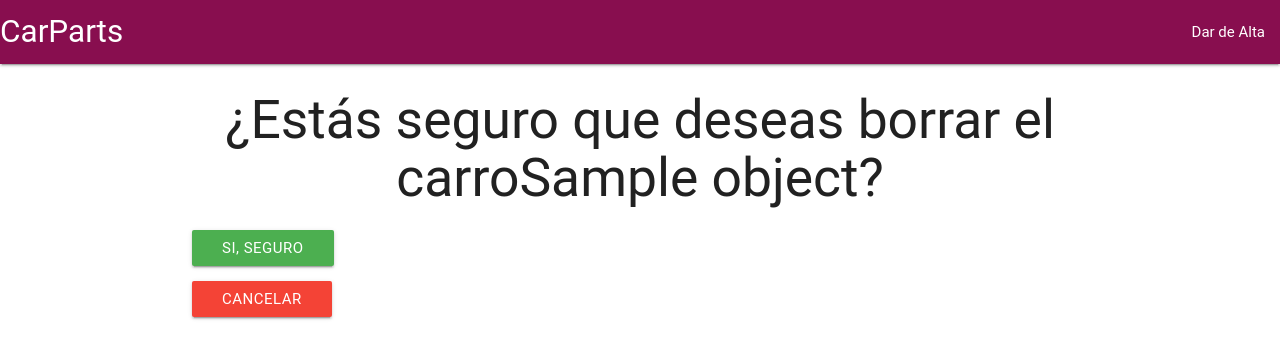
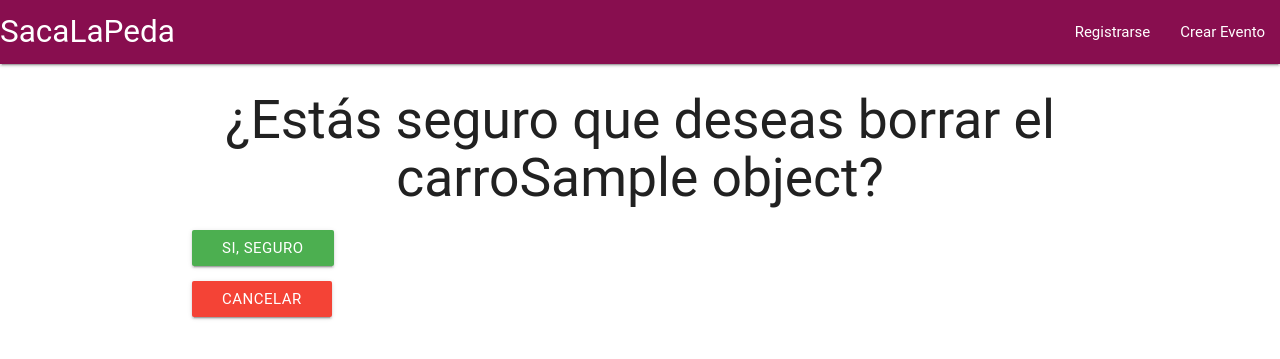
Before and after one commit to Jemilianomr/saca_la_peda.com, a Django app: template cars/templates/cars/car_confirm_delete.html in a window 1280 px wide. Shown: the top 359 px of the page. Run offline with Django 3.2, Linux system fonts and the light colour scheme; the template is opened without the code that fills it: most values are stand-ins (such as "Sample title", 1, 10 or a date in 2020); parts of the project's set-up code (start-up, migrations or seed data) failed here and were passed over; some libraries are stand-ins or nearby versions; some web fonts are replaced.

Commit message:
primer modificacion

```diff
--- a/templates/base.html
+++ b/templates/base.html
@@ -25,14 +25,15 @@
 <body>
 	  <nav class="pink darken-4">
     <div class="nav-wrapper">
-      <a href="#!" class="brand-logo">CarParts</a>
+      <a href="{%url 'list'%}" class="brand-logo">SacaLaPeda</a>
       <a href="{%url 'list'%}" data-activates="mobile-demo" class="button-collapse"><i class="material-icons">Home</i></a>
       <ul class="right hide-on-med-and-down">
-        <li><a href="{%url 'new'%}">Dar de Alta</a></li>
-
+        <li><a href="#">Registrarse</a></li>
+        <li><a href="{%url 'new'%}">Crear Evento</a></li>
       </ul>
       <ul class="side-nav" id="mobile-demo">
-        <li><a href="{%url 'new'%}">Dar de Alta</a></li>
+        <li><a href="#">Registrarse</a></li>
+        <li><a href="{%url 'new'%}">Crear Evento</a></li>
       </ul>
     </div>
   </nav>
```
